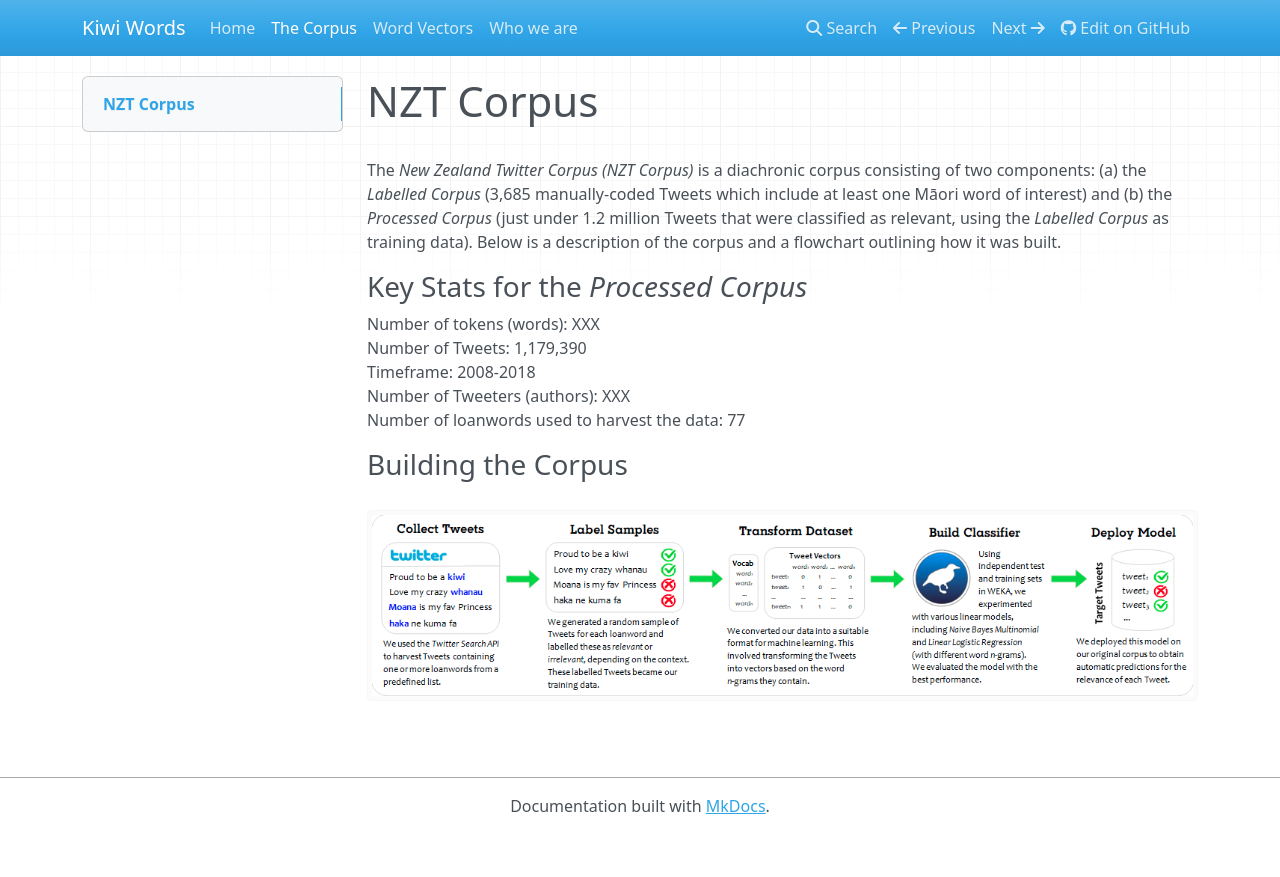
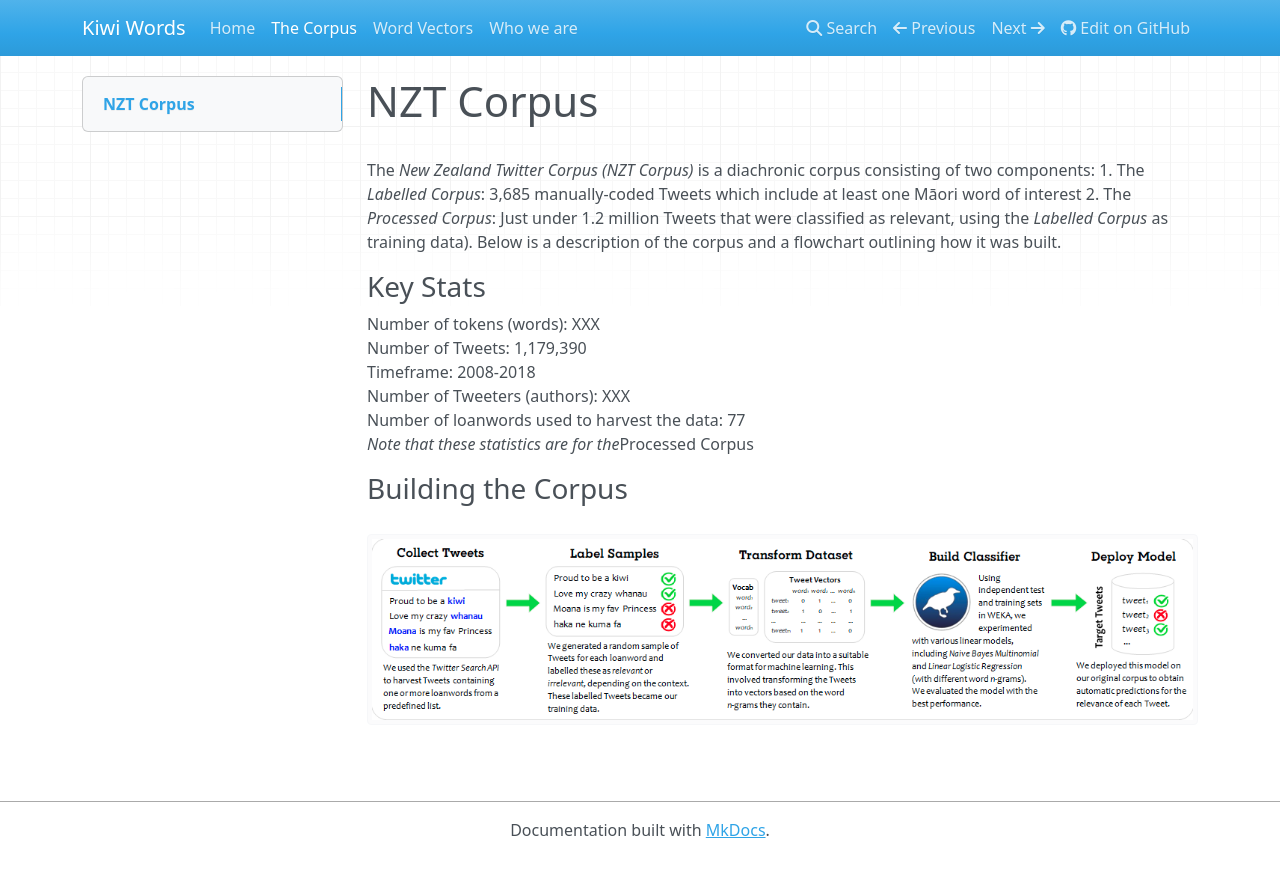
Before and after one commit to Waikato/kiwiwords, an MkDocs documentation site: the page built from docs/corpus.md, in a window 1280 px wide. Shown: the top 877 px of the page. Built offline with MkDocs 1.6.1, drawn with Linux system fonts in a browser that asks for light colours; nearby versions of some CDN libraries.

Commit message:
Update corpus.md

```diff
--- a/docs/corpus.md
+++ b/docs/corpus.md
@@ -1,13 +1,18 @@
 # NZT Corpus
 <br>
-The <i>New Zealand Twitter Corpus (NZT Corpus)</i> is a diachronic corpus consisting of two components: (a) the <i>Labelled Corpus</i> (3,685 manually-coded Tweets which include at least one Māori word of interest) and (b) the <i>Processed Corpus</i> (just under 1.2 million Tweets that were classified as relevant, using the <i>Labelled Corpus</i> as training data). Below is a description of the corpus and a flowchart outlining how it was built.
+The <i>New Zealand Twitter Corpus (NZT Corpus)</i> is a diachronic corpus consisting of two components:
+1. The <i>Labelled Corpus</i>: 3,685 manually-coded Tweets which include at least one Māori word of interest
+2. The <i>Processed Corpus</i>: Just under 1.2 million Tweets that were classified as relevant, using the <i>Labelled Corpus</i> as training data).
+Below is a description of the corpus and a flowchart outlining how it was built.
 
-### Key Stats for the <i>Processed Corpus</i>
+### Key Stats
 Number of tokens (words): XXX <br>
 Number of Tweets: 1,179,390 <br>
 Timeframe: 2008-2018 <br>
 Number of Tweeters (authors): XXX <br>
 Number of loanwords used to harvest the data: 77
+<br>
+<i>Note that these statistics are for the</i>Processed Corpus
 
 ### Building the Corpus
  <img src="../pics/Process2.png" alt="Process" width="1500"/>
```
